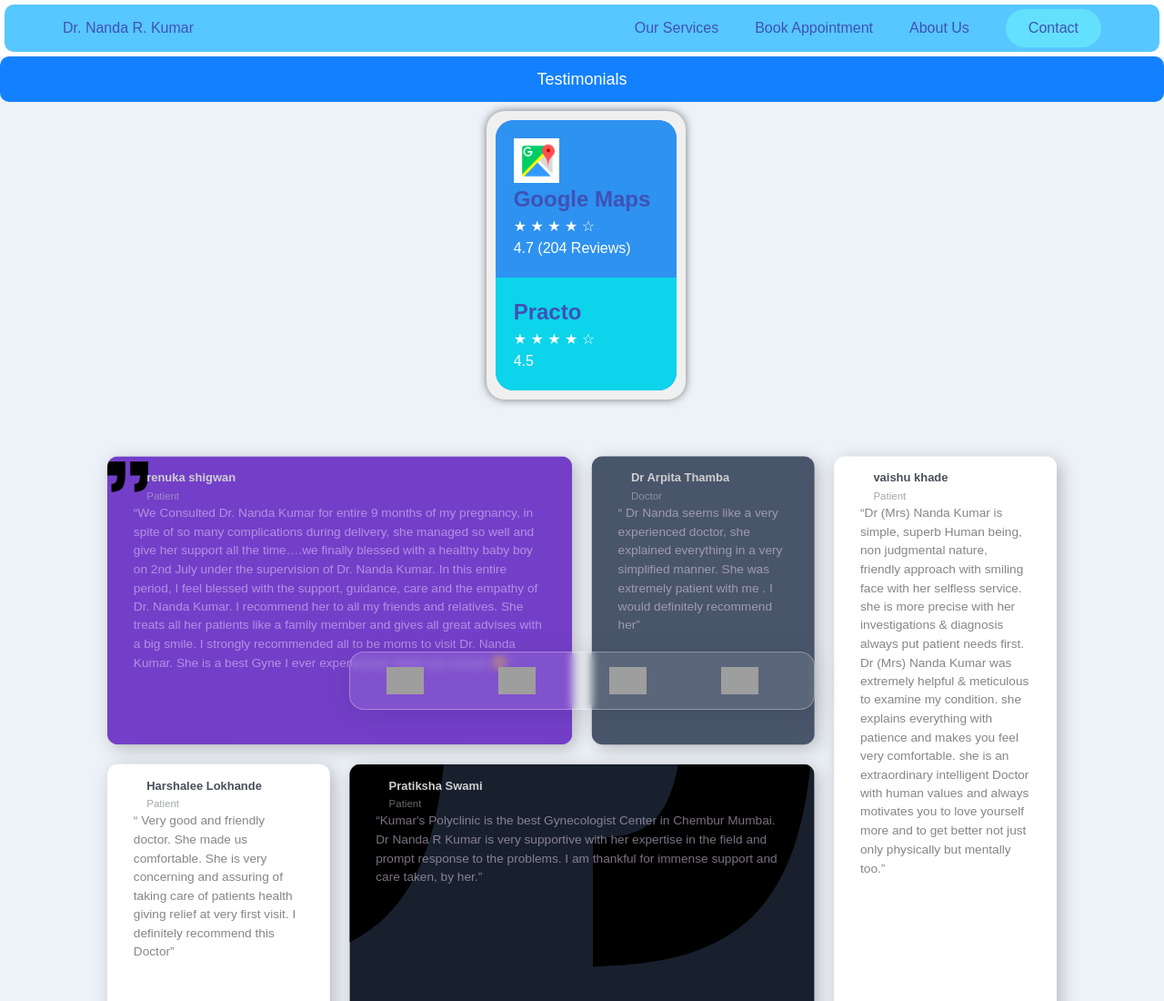
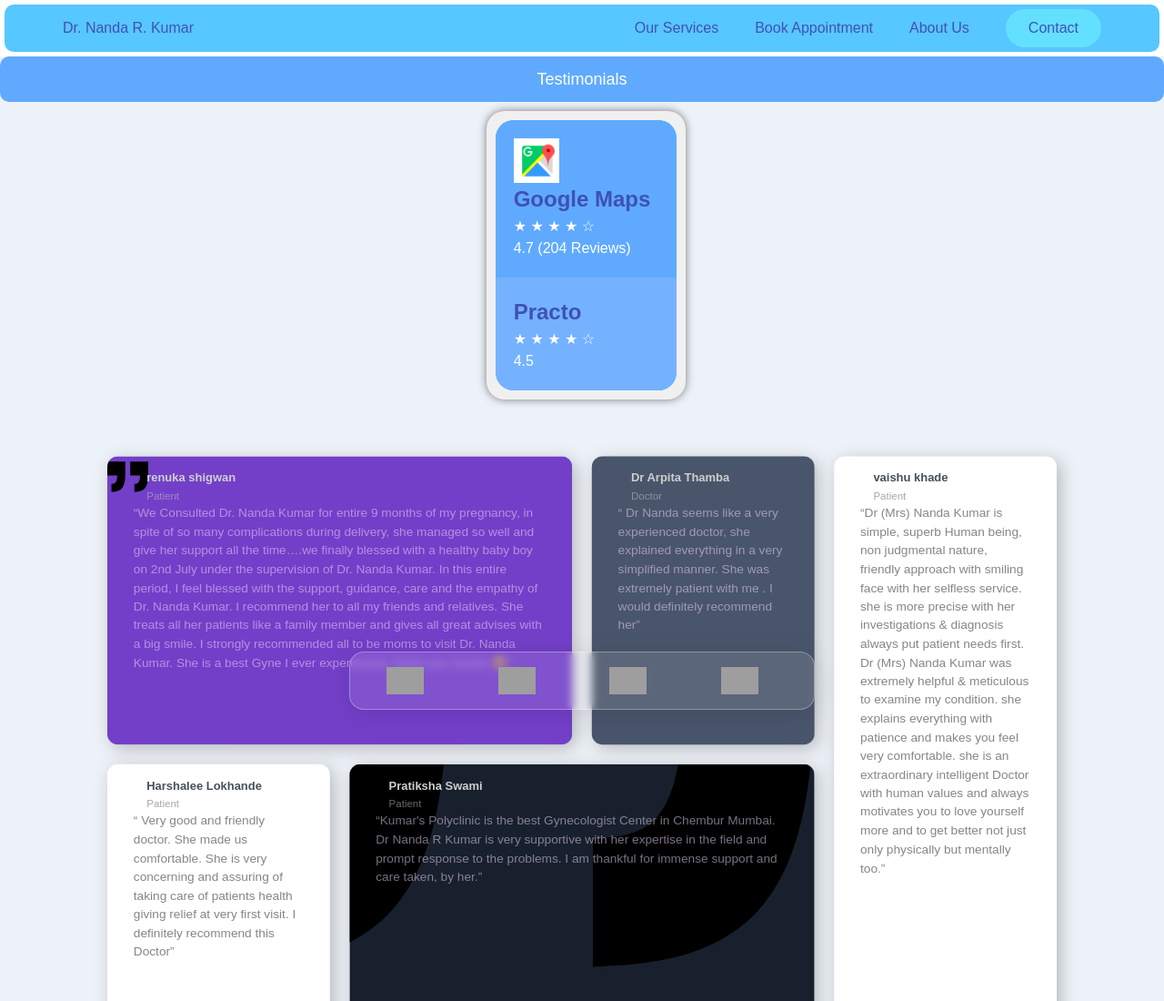
Before and after one commit to JuliaProgrammingUser/DrNanda, a plain HTML site: page home.html in a window 1280 px wide. Shown: the top 1100 px of the page at 91% size. Drawn offline with Linux system fonts and the light colour scheme; grey boxes are pictures that could not be loaded.

Commit message:
Add files via upload

```diff
--- a/home_style.css
+++ b/home_style.css
@@ -551,7 +551,7 @@ body{
 
 /* Style for the two-parts div */
 .two-parts {
-  background-color: rgb(68, 124, 255); /* Background color for the two-parts div */
+  background-color: #5faaff; /* Background color for the two-parts div */
   border-radius: 20px 20px 20px 20px; /* Rounded corners for the bottom of the two-parts div */
   overflow: hidden; /* Hide overflow content */
 }
@@ -567,12 +567,12 @@ body{
 
 /* Different background colors for top and bottom */
 .top-part {
-  background-color: rgb(46, 146, 240); /* Background color for the top part */
+  background-color: #5faaff; /* Background color for the top part */
   color: white; /* Text color for the top part */
 }
 
 .bottom-part {
-  background-color: rgb(12, 212, 235); /* Background color for the bottom part */
+  background-color: rgb(116, 178, 255); /* Background color for the bottom part */
   color: white; /* Text color for the bottom part */
 }
 
@@ -585,7 +585,7 @@ body{
   width: 100%;
   height: 50px;
   border-radius: 10px;
-  background-color: #1381ff;
+  background-color: #5faaff;
   position: relative;
   overflow: hidden;
 }
@@ -597,7 +597,7 @@ body{
   left: 50%;
   transform: translate(-50%, -50%);
   font-size: 18px;
-  background-color: #1381ff;
+  background-color: #5faaff;
   color: white;
 }
 
```
